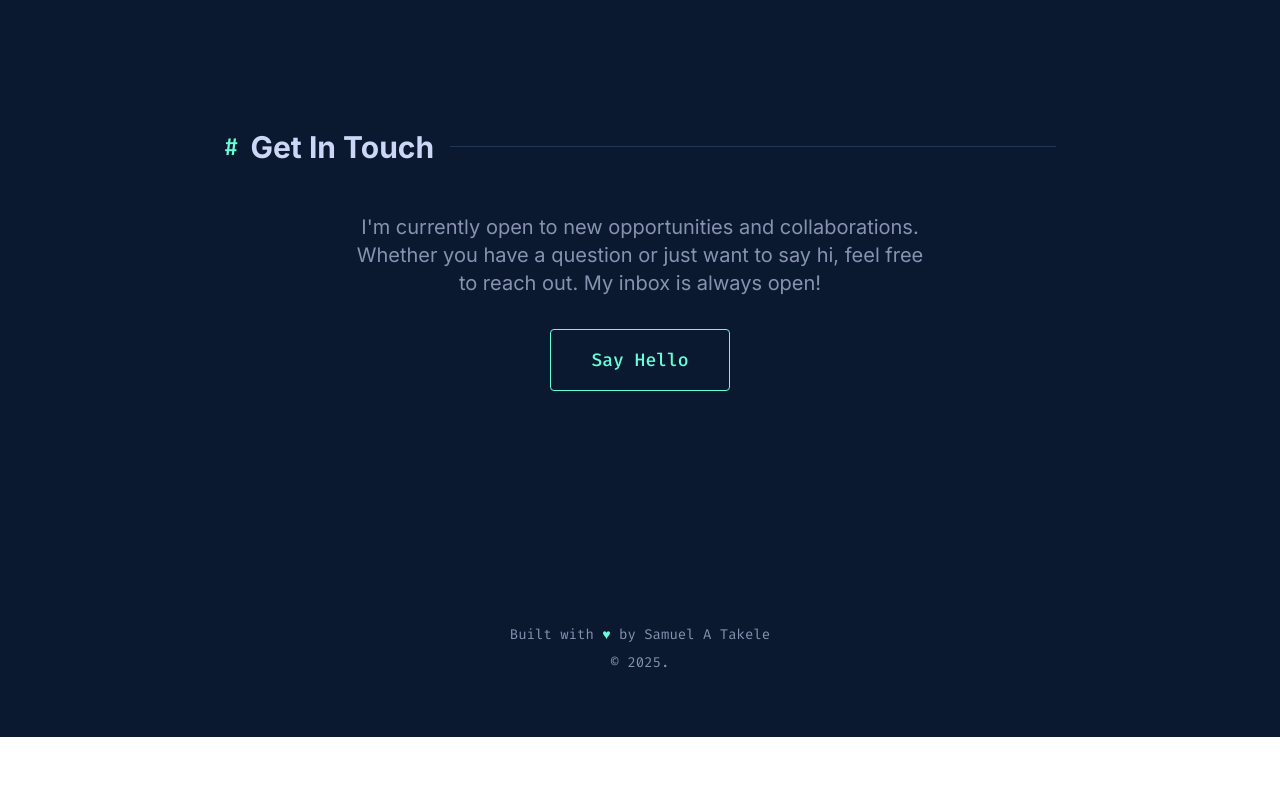
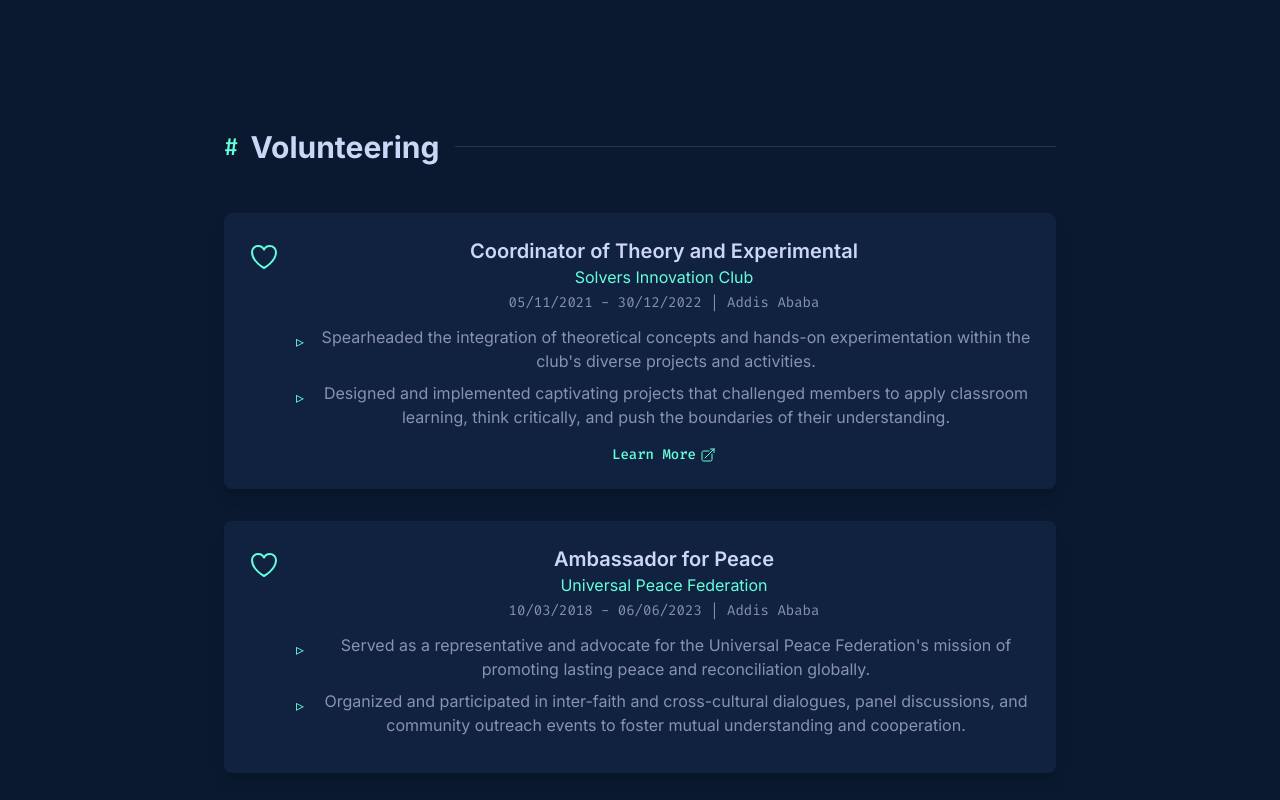
Before and after one commit to SamuelAlehegn/portfolio, a React (Vite) app: page / in a window 1280 px wide. Shown: the part 4600-5400 px from the top of the page. Before the commit the page ends 5337 px from the top, so only its background shows below. Built offline with nearby package versions, Linux system fonts and the light colour scheme.

Commit message:
add VolunteeringSection component to display volunteering experience

```diff
--- a/src/App.tsx
+++ b/src/App.tsx
@@ -10,11 +10,19 @@ import Navbar from './components/Navbar';
 import ProjectsSection from './components/ProjectsSection';
 import RightEmailBar from './components/RightEmailBar';
 import SkillsSection from './components/SkillsSection';
+import VolunteeringSection from './components/VolunteeringSection';
 import { portfolioData } from './data';
 
 function App() {
-  const { personalInfo, aboutMe, workExperience, projects, skills, education } =
-    portfolioData;
+  const {
+    personalInfo,
+    aboutMe,
+    workExperience,
+    projects,
+    skills,
+    education,
+    volunteering,
+  } = portfolioData;
 
 
   return (
@@ -29,6 +37,7 @@ function App() {
         <ProjectsSection projects={projects} />
         <SkillsSection skills={skills} />
         <EducationSection education={education} />
+        <VolunteeringSection volunteering={volunteering} />
         <ContactSection personalInfo={personalInfo} />
       </main>
       <Footer personalInfo={personalInfo} />
--- /dev/null
+++ b/src/components/VolunteeringSection.tsx
@@ -0,0 +1,64 @@
+
+import React from 'react';
+import Section from './Section';
+import type { VolunteeringItem } from '../types';
+import { IconHeart, IconExternalLink } from './icons';
+
+interface VolunteeringItemDisplayProps {
+  item: VolunteeringItem;
+}
+
+const VolunteeringItemDisplay: React.FC<VolunteeringItemDisplayProps> = ({ item }) => {
+  return (
+    <div className="bg-light-navy p-6 rounded-lg shadow-lg hover:shadow-green/20 transition-shadow duration-300">
+      <div className="flex items-start space-x-4">
+        <div className="flex-shrink-0 mt-1">
+          <IconHeart className="h-8 w-8 text-green" />
+        </div>
+        <div>
+          <h3 className="text-xl font-semibold text-lightest-slate">{item.role}</h3>
+          <p className="text-md text-green mb-1">{item.organization}</p>
+          <p className="text-sm font-mono text-slate mb-3">{item.period} | {item.location}</p>
+          <ul className="space-y-2 text-slate list-none pl-0 mb-3">
+            {item.description.map((desc, i) => (
+              <li key={i} className="relative pl-6">
+                <span className="absolute left-0 top-1 text-green">▹</span>
+                {desc}
+              </li>
+            ))}
+          </ul>
+          {item.link && (
+            <a
+              href={item.link}
+              target="_blank"
+              rel="noopener noreferrer"
+              className="inline-flex items-center text-sm text-green hover:underline font-mono"
+            >
+              Learn More <IconExternalLink className="h-4 w-4 ml-1" />
+            </a>
+          )}
+        </div>
+      </div>
+    </div>
+  );
+};
+
+interface VolunteeringSectionProps {
+  volunteering: VolunteeringItem[];
+}
+
+const VolunteeringSection: React.FC<VolunteeringSectionProps> = ({ volunteering }) => {
+  if (!volunteering || volunteering.length === 0) return null;
+
+  return (
+    <Section id="volunteering" title="Volunteering">
+      <div className="space-y-8">
+        {volunteering.map((item, index) => (
+          <VolunteeringItemDisplay key={index} item={item} />
+        ))}
+      </div>
+    </Section>
+  );
+};
+
+export default VolunteeringSection;
```
